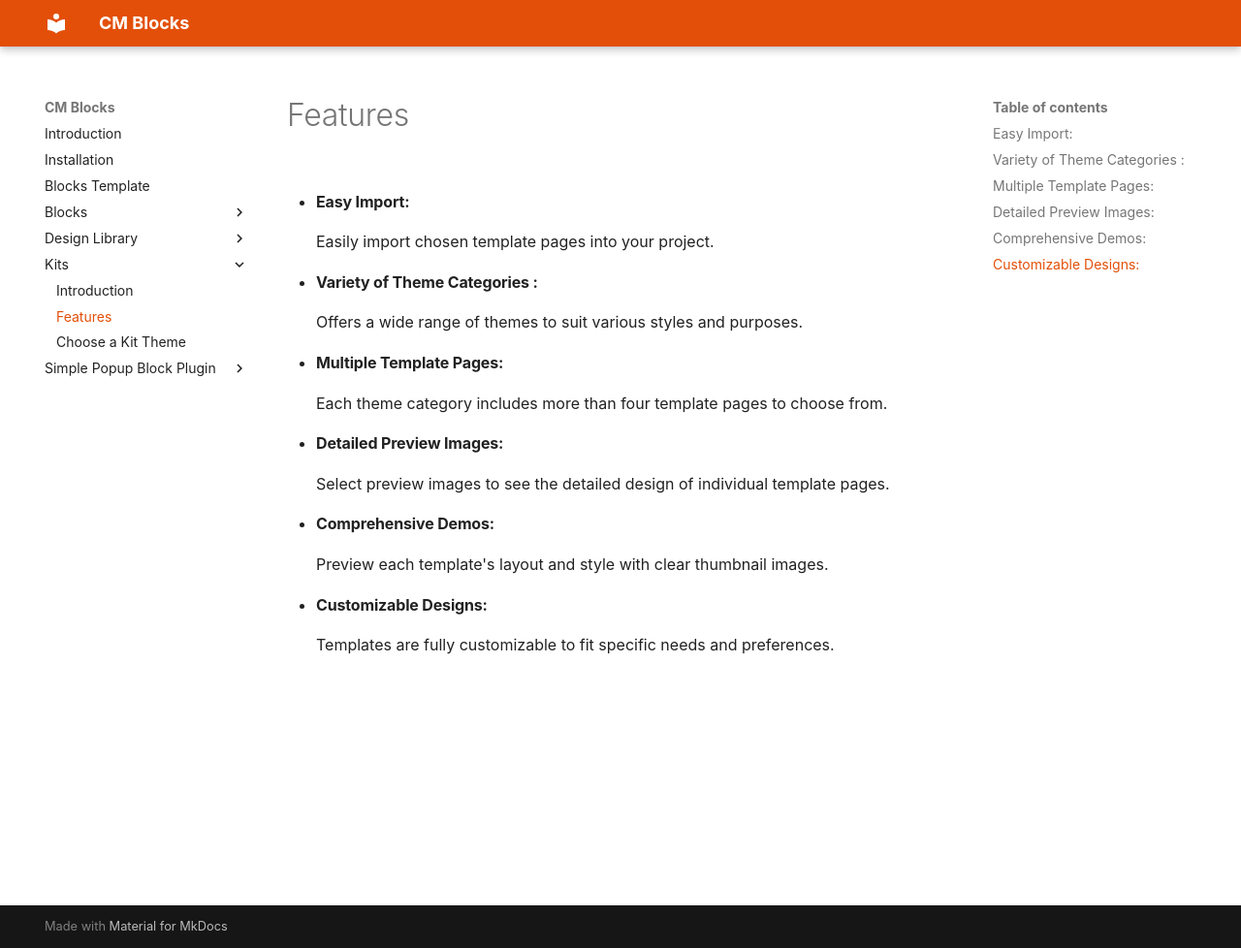
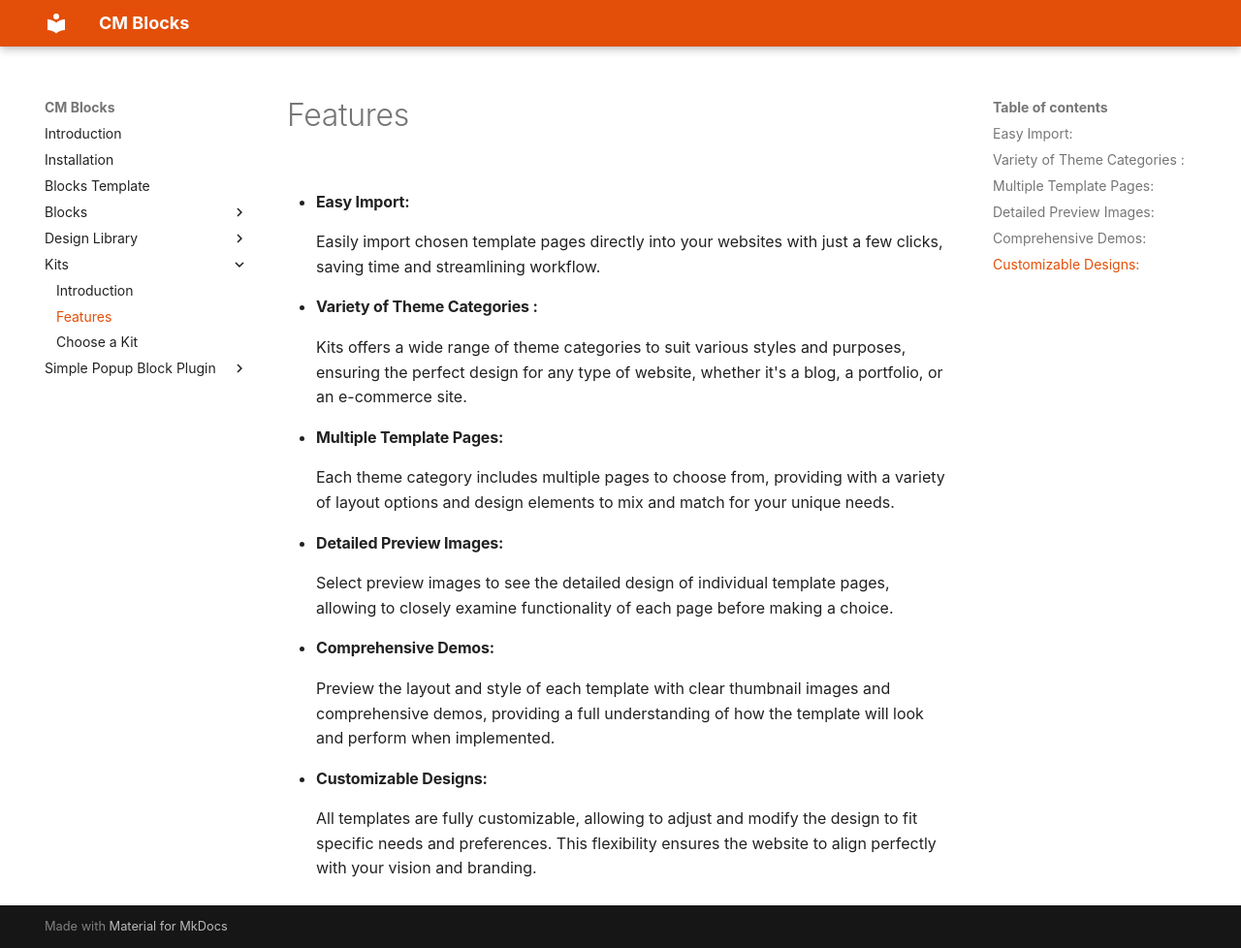
Before and after one commit to codemanas/cm-blocks-docs, an MkDocs documentation site: the page built from docs/kits/features.md, in a window 1280 px wide and 978 px high. Shown: the whole window at 97% size. Built offline with MkDocs 1.6.1 and Material for MkDocs 9.7.7, drawn with Linux system fonts in a browser that asks for light colours; some web fonts are replaced.

```diff
--- a/docs/kits/features.md
+++ b/docs/kits/features.md
@@ -1,13 +1,13 @@
 
  * #### Easy Import:
-Easily import chosen template pages into your project.
+Easily import chosen template pages directly into your websites with just a few clicks, saving time and streamlining workflow.
 * #### Variety of Theme Categories :
-Offers a wide range of themes to suit various styles and purposes.
+Kits offers a wide range of theme categories to suit various styles and purposes, ensuring the perfect design for any type of website, whether it's a blog, a portfolio, or an e-commerce site.
 * #### Multiple Template Pages:
-Each theme category includes more than four template pages to choose from.
+Each theme category includes multiple pages to choose from, providing with a variety of layout options and design elements to mix and match for your unique needs.
 * ####  Detailed Preview Images:
-Select preview images to see the detailed design of individual template pages.
+Select preview images to see the detailed design of individual template pages, allowing to closely examine functionality of each page before making a choice.
 * #### Comprehensive Demos:
- Preview each template's layout and style with clear thumbnail images.
+Preview the layout and style of each template with clear thumbnail images and comprehensive demos, providing a full understanding of how the template will look and perform when implemented.
 * #### Customizable Designs:
-Templates are fully customizable to fit specific needs and preferences.
+All templates are fully customizable, allowing to adjust and modify the design to fit specific needs and preferences. This flexibility ensures the website to align perfectly with your vision and branding.
--- a/mkdocs.yml
+++ b/mkdocs.yml
@@ -34,7 +34,7 @@ nav:
   - Kits:
     - Introduction : kits/index.md
     - Features : kits/features.md
-    - Choose a Kit Theme : kits/choose-kits.md
+    - Choose a Kit : kits/choose-kits.md
   - Simple Popup Block Plugin:
       - Introduction: simple-popup-block/index.md
       - Installation: simple-popup-block/installation.md
```
Also changed, not shown: docs/kits/choose-kits.md (+4 -5 lines), docs/kits/index.md (+1 -1 lines), docs/kits/img/kits-theme-banner-design-1.png.
